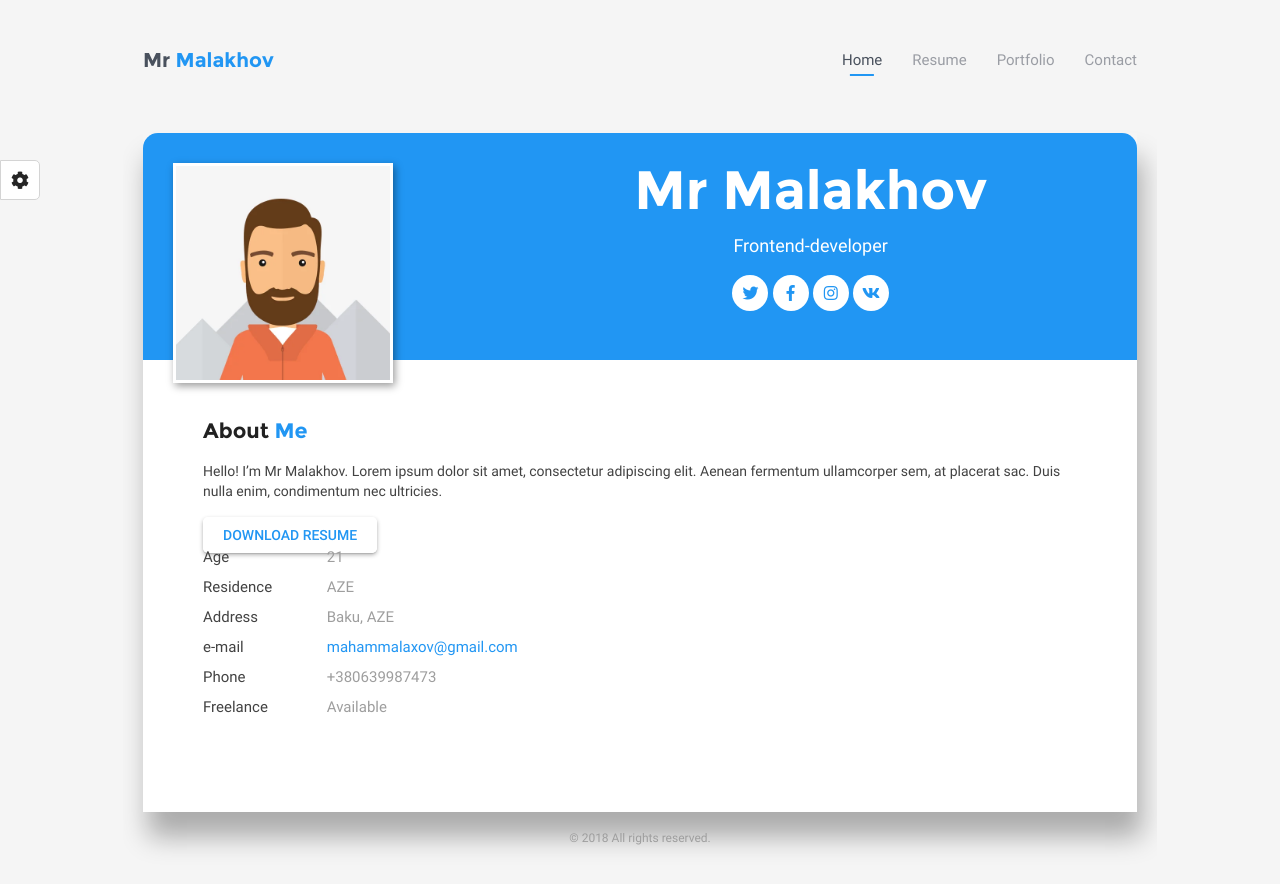
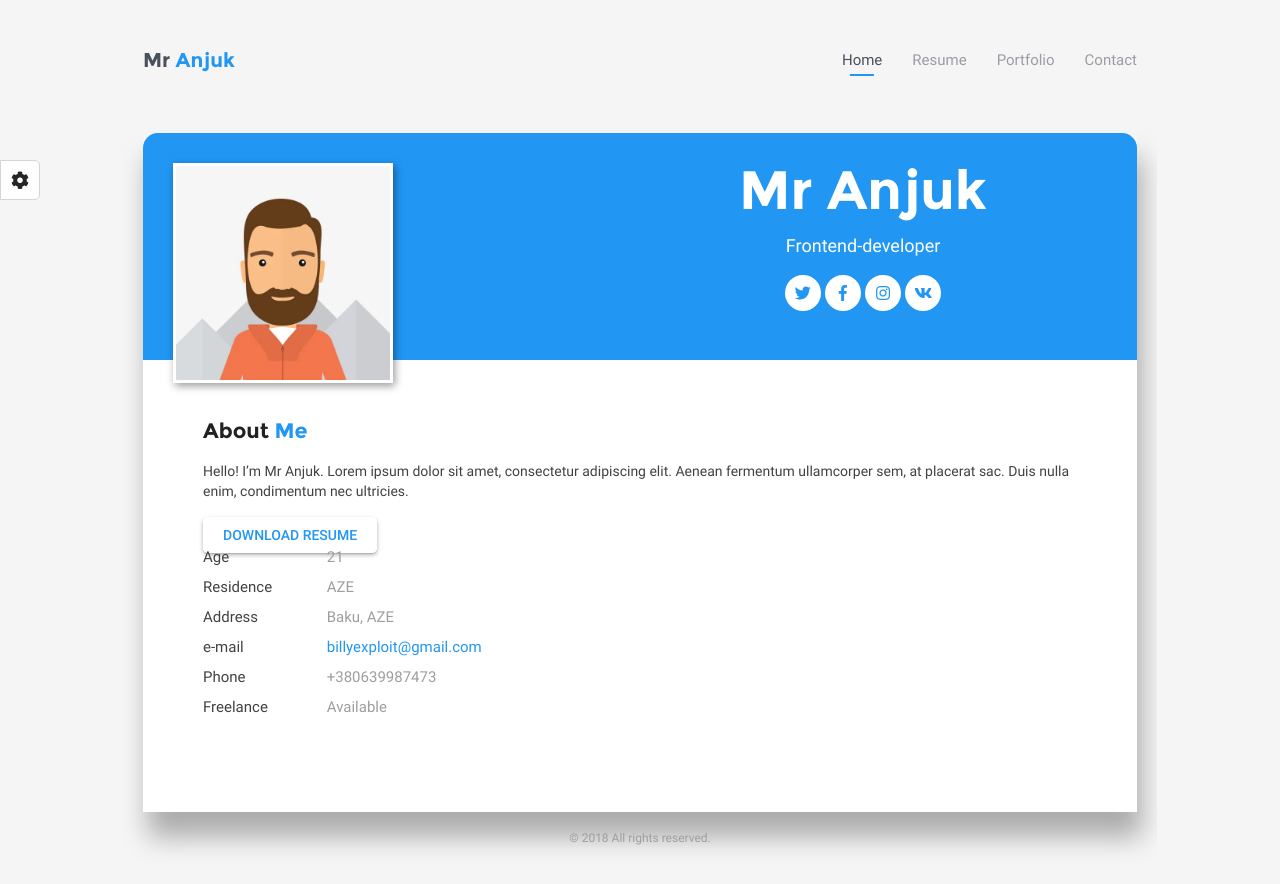
Before and after one commit to 0xFeelix/flexibles, a plain HTML site: page index.html in a window 1280 px wide. Drawn offline with Linux system fonts and the light colour scheme; some packages are replaced by stand-ins of ours.

Commit message:
index.html

```diff
--- a/index.html
+++ b/index.html
@@ -58,7 +58,7 @@
     <header>
             <div id="menu">
                 <div class="top-head">
-                    <a href="#"><h1>Mr <span class="skin-color remove def-c">Malakhov</span></h1></a>
+                    <a href="#"><h1>Mr <span class="skin-color remove def-c">Anjuk</span></h1></a>
                     <nav>
                       <ul class="navigation">
                         <li><a href="#"class="navigation-active">Home</a></li>
@@ -82,7 +82,7 @@
                     <img src="images/avatar.webp" alt="avatar">
                 </div>
                 <div class="h_content-title">
-                    <h2>Mr Malakhov</h2>
+                    <h2>Mr Anjuk</h2>
                     <div class="subtitle">Frontend-developer</div>
                     <div class="social-links">
                         <a href="#" target="_blank"><i class="fab fa-twitter skin-color def-c"></i></a>
@@ -99,7 +99,7 @@
                     <div class="col-xs-12 col-sm-12 col-md-6 col-lg-6">
                         <div class="about">
                             <h3>About <span class="skin-color def-c">Me</span></h3>
-                            <p>Hello! I’m Mr Malakhov. Lorem ipsum dolor sit amet, consectetur adipiscing elit. Aenean fermentum ullamcorper sem, at placerat sac. Duis nulla enim, condimentum nec ultricies.</p>
+                            <p>Hello! I’m Mr Anjuk. Lorem ipsum dolor sit amet, consectetur adipiscing elit. Aenean fermentum ullamcorper sem, at placerat sac. Duis nulla enim, condimentum nec ultricies.</p>
                             <a href="#" class="skin-color def-c">Download resume</a>
                         </div>
                     </div>
@@ -122,7 +122,7 @@
                                 <li>
                                 <span class="title">e-mail</span>
                                 <span class="value">
-                                <a href="#" class="skin-color gmail def-c">mahammalaxov@gmail.com</a>
+                                <a href="#" class="skin-color gmail def-c">billyexploit@gmail.com</a>
                                 </span>
                                 </li>
                                 <li>
```
